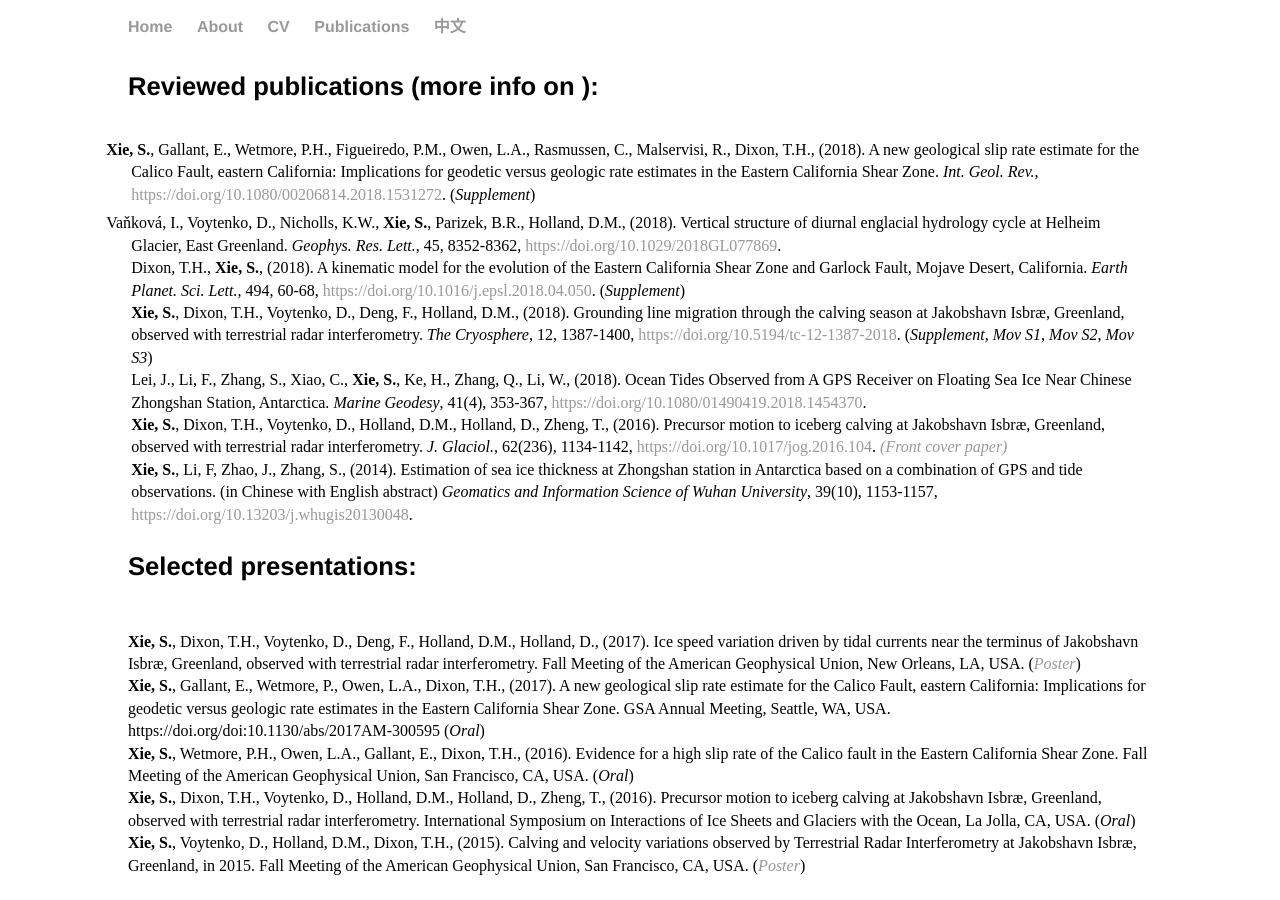
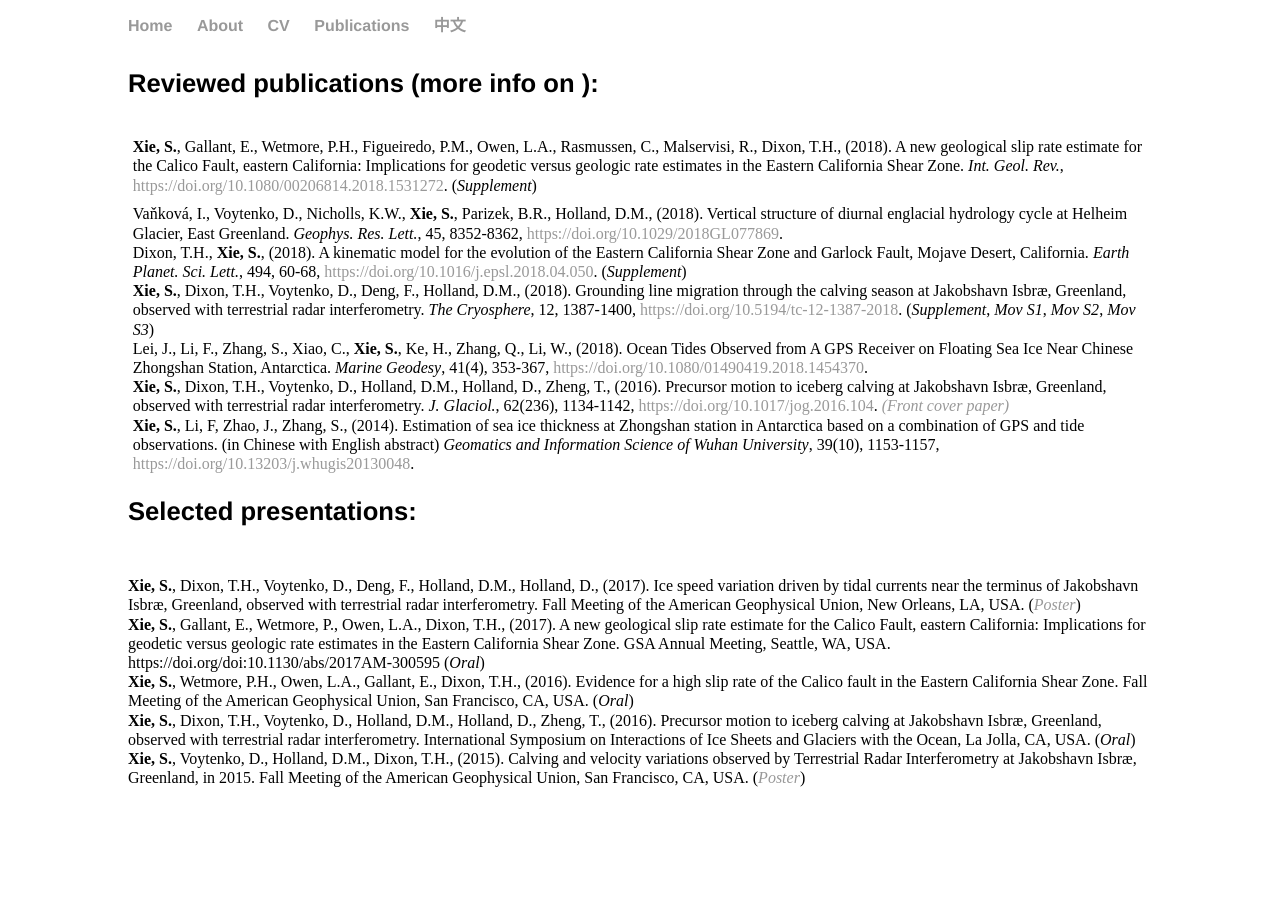
Before and after one commit to suruixie/suruixie.github.io, a Jekyll site: the page built from publications/index.html, in a window 1280 px wide. Built offline with Jekyll 4.4.1, drawn with Linux system fonts in a browser that asks for light colours; a style sheet for code colours, icons or effects is not loaded.

Commit message:
Update main.css

```diff
--- a/css/main.css
+++ b/css/main.css
@@ -8,7 +8,7 @@
 
 a1 { text-decoration: none; color: black; }
 
-p, ul { font-size: 1.5em; line-height: 1.4em; color: #333; }
+p, ul { font-size: 1.2em; line-height: 1.2em; color: #333; }
 
 h1, h2, h3, h4 { font-family: 'Helvetica', 'Arial', 'Sans-Serif'; }
 h1 { font-size: 3em;  }
@@ -36,9 +36,9 @@
 }
 
 .publist {
-    text-indent: -25px;
+    text-indent: 0px;
     margin-left: 25px;
-    margin: 0.2em;
+    margin: 0.3em;
 }
 
 .image-div {
```
